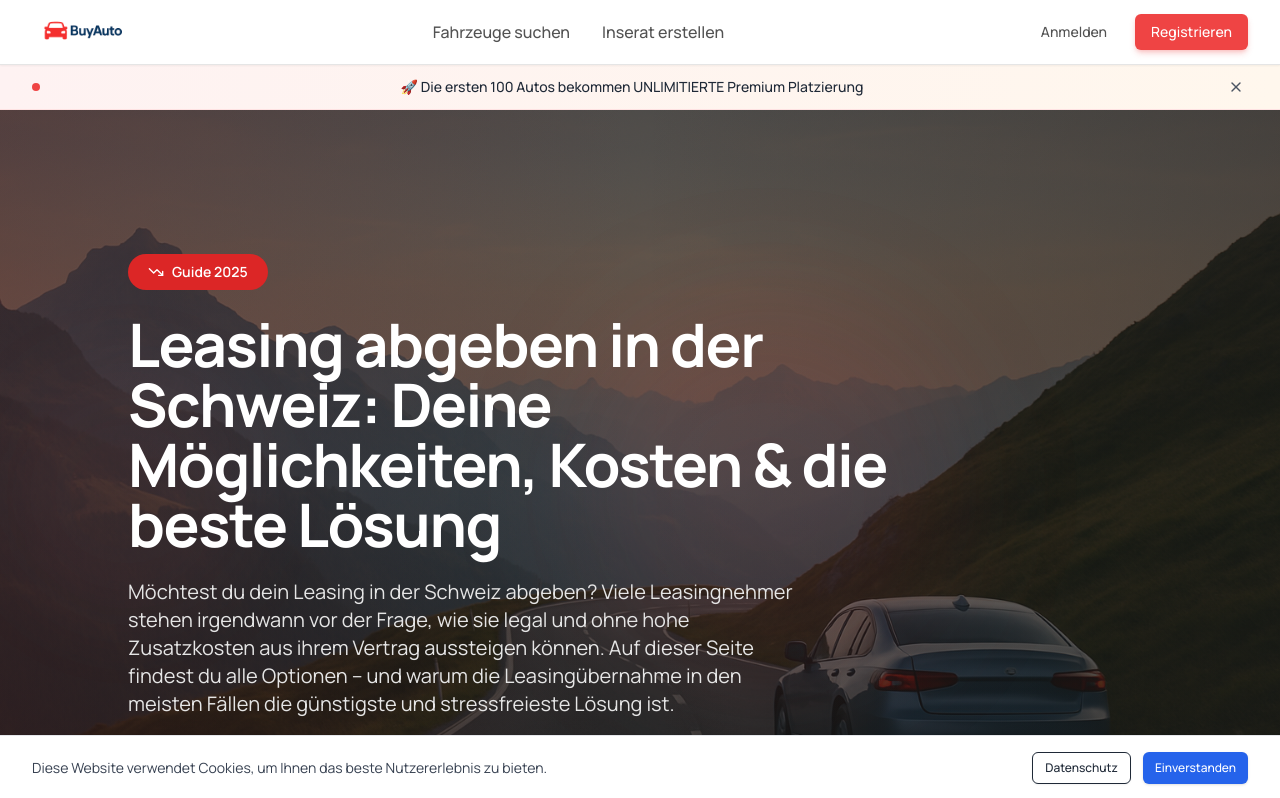
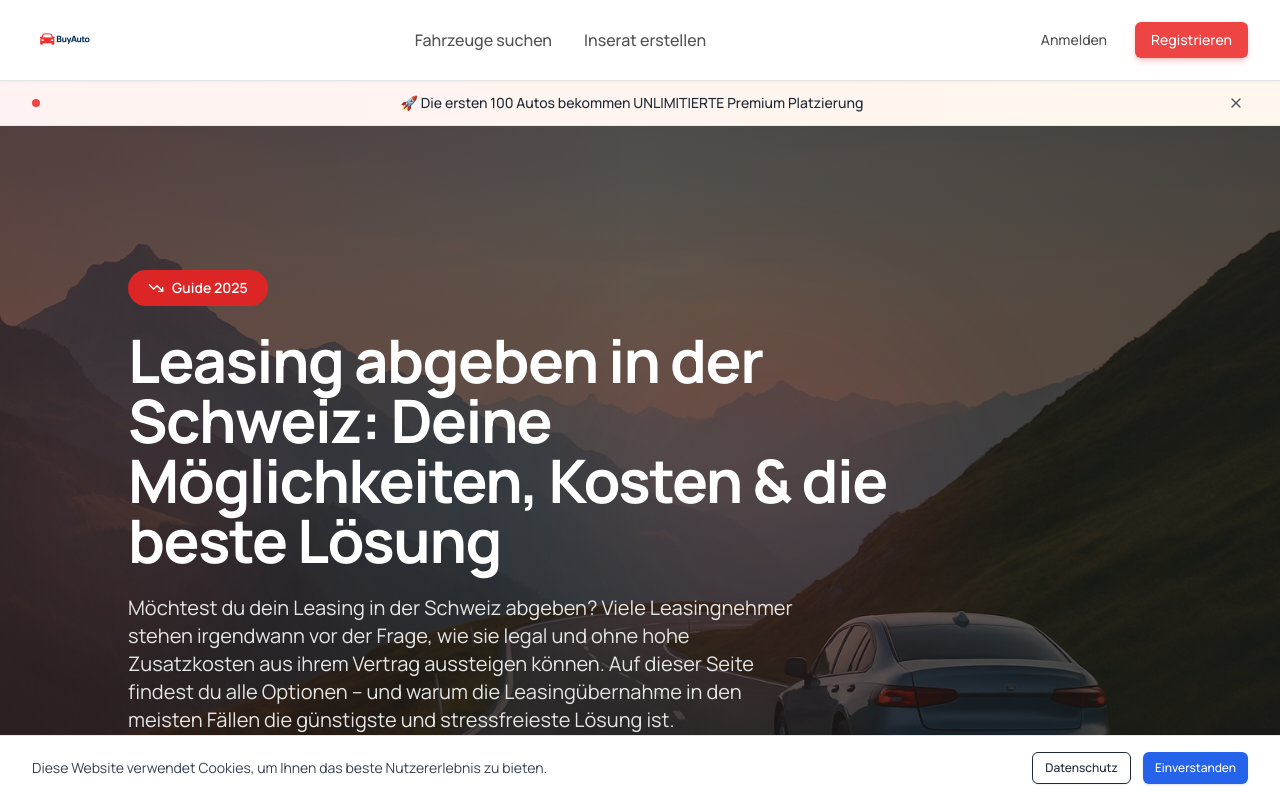
Before and after one commit to vincialmedia/BuyAuto, a Next.js app: page /leasing-abgeben-schweiz in a window 1280 px wide. Shown: the top 798 px of the page. Built offline with nearby package versions, Linux system fonts and the light colour scheme; no server answers; the database is empty.

Commit message:
style(layout): Reduce header height and adjust hero section padding

```diff
--- a/package.json
+++ b/package.json
@@ -56,7 +56,7 @@
     "input-otp": "^1.4.2",
     "lucide-react": "^0.474.0",
     "micro": "^10.0.1",
-    "next": "15.2.7",
+    "next": "15.2.8",
     "next-themes": "^0.4.4",
     "react": "^18.3.1",
     "react-day-picker": "^8.10.1",
--- a/src/components/buyauto/Header.tsx
+++ b/src/components/buyauto/Header.tsx
@@ -39,17 +39,16 @@ export default function Header() {
   return (
     <header className="bg-white shadow-sm sticky top-0 z-50 border-b border-neutral-200">
       <div className="max-w-7xl mx-auto px-3 sm:px-6 lg:px-8">
-        <div className="flex justify-between items-center h-16 gap-2">
+        <div className="flex justify-between items-center h-16 md:h-20 gap-2">
           {/* Logo - Optimized with Next.js Image */}
           <Link href="/" className="flex items-center space-x-2 hover:opacity-80 transition-opacity flex-shrink-0">
             <Image
               src="/Untitled_design_6_.png"
               alt="BuyAuto Logo"
-              width={100}
-              height={40}
+              width={440}
+              height={176}
               priority
-              className="w-[100px] h-auto"
-              sizes="100px"
+              className="h-12 md:h-16 w-auto object-contain"
             />
           </Link>
 
--- a/src/components/buyauto/HeroSection.tsx
+++ b/src/components/buyauto/HeroSection.tsx
@@ -7,7 +7,7 @@ interface HeroSectionProps {
 
 export default function HeroSection({ totalListings }: HeroSectionProps) {
   return (
-    <section className="relative min-h-[550px] md:min-h-[600px] flex flex-col justify-between overflow-hidden pt-16">
+    <section className="relative min-h-[550px] md:min-h-[600px] flex flex-col justify-between overflow-hidden pt-16 md:pt-20">
       {/* Background Image with Next.js Image - Mobile Optimized */}
       <div className="absolute inset-0">
         <Image
@@ -17,7 +17,7 @@ export default function HeroSection({ totalListings }: HeroSectionProps) {
           priority
           className="object-cover"
           sizes="100vw"
-          quality={75}
+          quality={60}
         />
         {/* Swiss minimalist gradient overlay */}
         <div className="absolute inset-0 bg-gradient-to-b from-neutral-900/50 via-neutral-900/30 to-neutral-900/60" />
--- a/src/components/buyauto/create-listing/Step4_Images.tsx
+++ b/src/components/buyauto/create-listing/Step4_Images.tsx
@@ -3,6 +3,7 @@ import { Card, CardContent, CardHeader, CardTitle, CardDescription } from "@/com
 import { Button } from "@/components/ui/button";
 import { UploadCloud, X, GripVertical, Loader2, ChevronLeft } from "lucide-react";
 import Image from "next/image";
+import Head from "next/head";
 import { useDropzone } from "react-dropzone";
 import { Reorder } from "framer-motion";
 import { useAuth } from "@/contexts/AuthContext";
@@ -13,9 +14,8 @@ import { Dashboard } from '@uppy/react';
 import { useToast } from '@/hooks/use-toast';
 import { createOrUpdateListing } from '@/services/createListingService';
 
-// Import Uppy CSS only when this component is used (not globally)
-import '@uppy/core/dist/style.min.css';
-import '@uppy/dashboard/dist/style.min.css';
+// CSS is now loaded via Head to avoid build errors with package exports
+// and to enable better caching/performance
 
 interface ImageItem {
   id: string;
@@ -249,6 +249,9 @@ export function Step4_Images() {
 
   return (
     <div className="space-y-8">
+      <Head>
+        <link href="https://releases.transloadit.com/uppy/v3.27.3/uppy.min.css" rel="stylesheet" />
+      </Head>
       <div className="text-center">
         <h2 className="text-2xl font-light text-neutral-900 mb-2 tracking-tight">
           Bilder hochladen
```
Also changed, not shown: 3 other files (tests, documents, lock files or other folders).
